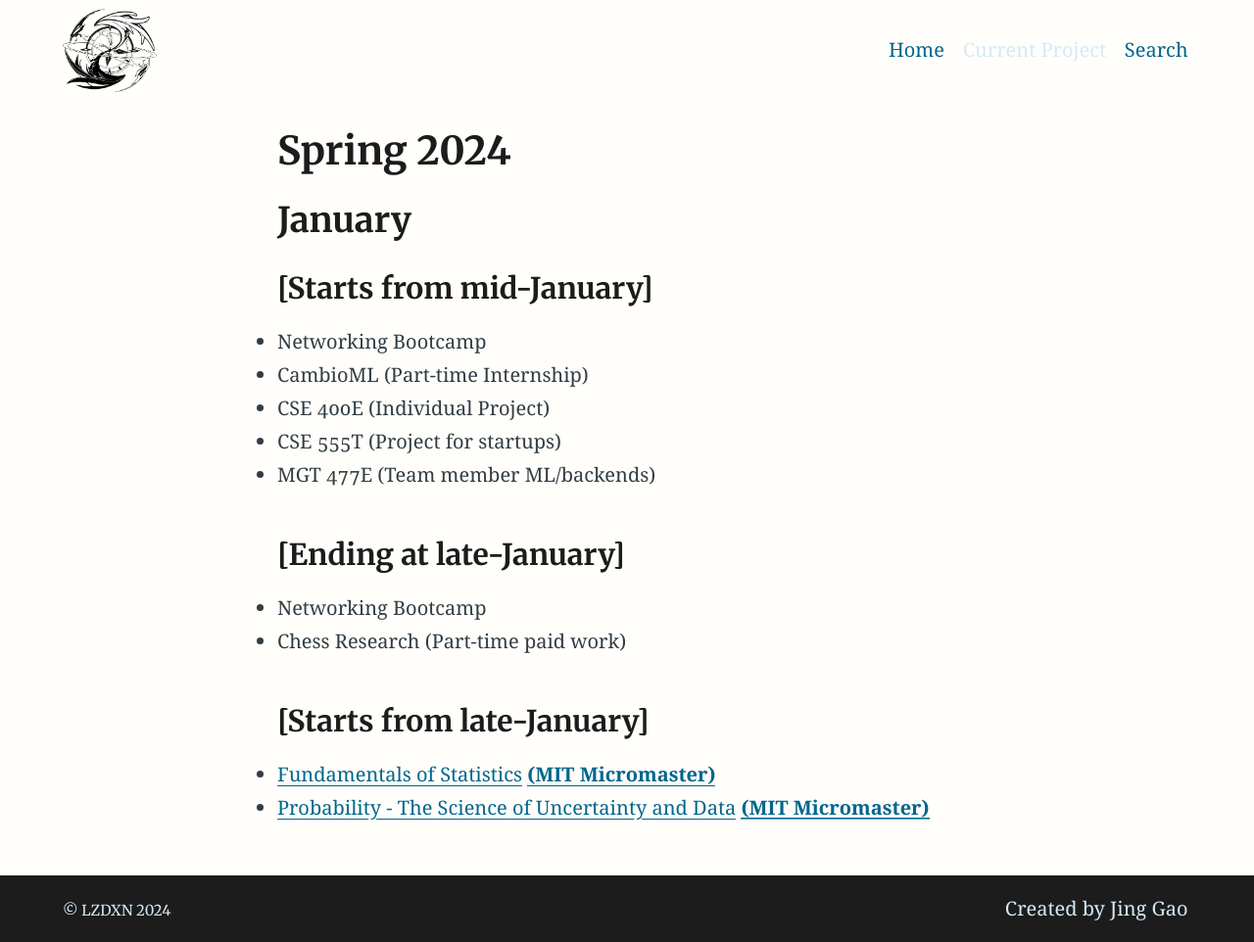
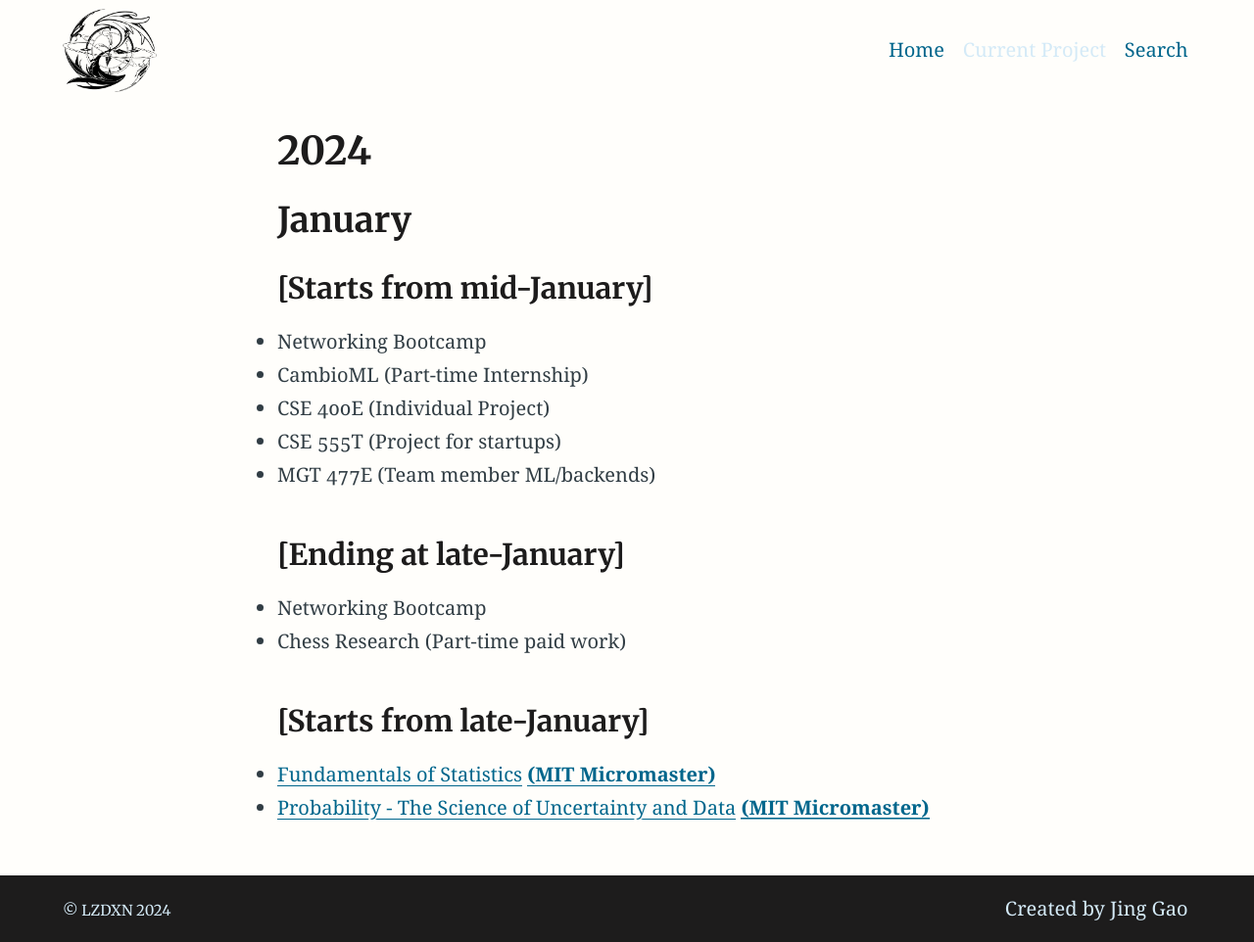
Before and after one commit to LZDXN/LZDXN.github.io, a Jekyll site: the page built from ongoing.md, in a window 1280 px wide. Shown: the whole page at 98% size. Built offline with Jekyll 4.4.1, drawn with Linux system fonts in a browser that asks for light colours.

Commit message:
debug the display error trial

```diff
--- a/ongoing.md
+++ b/ongoing.md
@@ -1,13 +1,13 @@
 ---
-# layout: page
+layout: default
 title: Ongoing
 feature_text: |
 Current Plan
 feature_image: "/assets/img/Current_project_page.png"
-aside: true
+# aside: true
 ---
 
-# Spring 2024
+# 2024
 ## January
 ### [Starts from mid-January]
 - Networking Bootcamp
```
Also changed, not shown: 2 other files.
